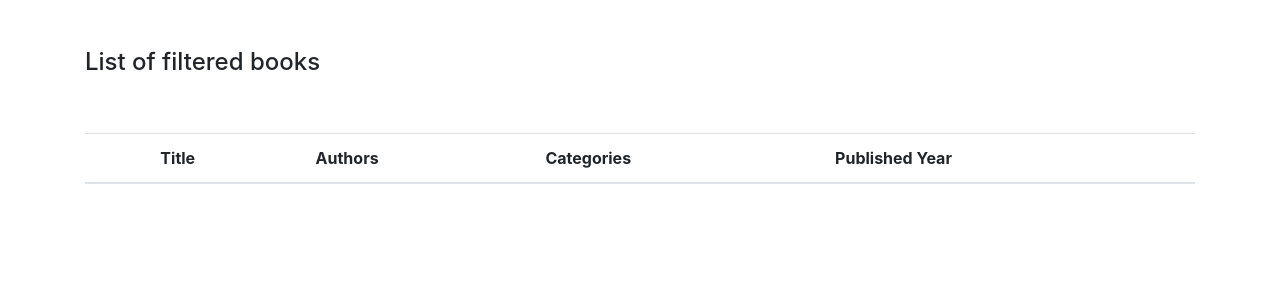
After one commit to onurhunce/bookRotate, a Django app: page /books/success/ in a window 1280 px wide. The commit adds this page. Shown: the top 300 px of the page. Run offline with Django 3.2, Linux system fonts and the light colour scheme; lists and menus that the app fills with data are empty; some libraries are stand-ins or nearby versions.

Commit message:
Add search filters and make them work.

```diff
--- a/BookChain/books/books_api.py
+++ b/BookChain/books/books_api.py
@@ -18,7 +18,7 @@ def get_book(query_value, query_type):
     url = f"{GOOGLE_BOOKS_API_URL}{query}"  # noqa
     response = requests.get(url)
     list_of_items = response.json()["items"]
-    get_book_name_from_dict(list_of_items)
+    return get_book_name_from_dict(list_of_items)
 
 
 def get_correct_query(query_type, query_value):
@@ -31,9 +31,32 @@ def get_correct_query(query_type, query_value):
 
 
 def get_book_name_from_dict(list_of_items):
+    names = []
     for item in list_of_items:
-        print(item.get("volumeInfo"))
-        print("\n\n\n")
+        title = ''
+        authors = ''
+        categories = ''
+        published_date = ''
+        link = ''
+        if item.get("volumeInfo"):
+            title = item["volumeInfo"].get("title")
+            authors_list = item["volumeInfo"].get("authors")
+            if authors_list:
+                authors = ','.join(authors_list)
+            categories_list = item["volumeInfo"].get("categories")
+            if categories_list:
+                categories = ','.join(categories_list)
+            link = item["volumeInfo"].get("previewLink")
+            published_date = item["volumeInfo"].get("publishedDate")
+            book_dict = {
+                'title': title,
+                'authors': authors,
+                'categories': categories,
+                'link': link,
+                'published_date': published_date,
+            }
+            names.append(book_dict)
+    return names
 
 
 def post_image_to_vision_api():
--- a/BookChain/books/forms.py
+++ b/BookChain/books/forms.py
@@ -2,6 +2,6 @@ from django import forms
 
 
 class BookSearchForm(forms.Form):
-    title = forms.CharField(label='title', max_length=100)
-    author = forms.CharField(label='author', max_length=100)
-    isbn = forms.CharField(label='isbn', max_length=100)
+    title = forms.CharField(label='title', max_length=100, required=False)
+    author = forms.CharField(label='author', max_length=100, required=False)
+    isbn = forms.CharField(label='isbn', max_length=100, required=False)
--- /dev/null
+++ b/BookChain/books/templates/books/feedback.html
@@ -0,0 +1,50 @@
+<!DOCTYPE html>
+<html>
+<head>
+		<link rel="stylesheet" href="https://stackpath.bootstrapcdn.com/bootstrap/4.1.3/css/bootstrap.min.css" integrity="sha384-MCw98/SFnGE8fJT3GXwEOngsV7Zt27NXFoaoApmYm81iuXoPkFOJwJ8ERdknLPMO" crossorigin="anonymous">
+		<script src="https://stackpath.bootstrapcdn.com/bootstrap/4.1.3/js/bootstrap.min.js" integrity="sha384-ChfqqxuZUCnJSK3+MXmPNIyE6ZbWh2IMqE241rYiqJxyMiZ6OW/JmZQ5stwEULTy" crossorigin="anonymous"></script>
+		<title>hello</title>
+</head>
+<body>
+
+<div class="container">
+		<div class="row">
+			<div class="col-md-12">
+			<br>
+			<br>
+			<h4>List of filtered books</h4>
+			<br>
+			<br>
+			<div class="table-responsive">
+				<table id="mytable" class="table table-bordred table-striped">
+					<thead>
+						<th></th>
+						<th>Title</th>
+						<th>Authors</th>
+						<th>Categories</th>
+						<th>Published Year</th>
+					</thead>
+					<tbody>
+						{% for book_result in results %}
+							<tr>
+							<td><input type="checkbox" class="checkthis" /></td>
+							<td>{{book_result.title}}</td>
+							<td>{{book_result.authors}}</td>
+							<td>{{book_result.categories}}</td>
+							<td>{{book_result.published_date}}</td>
+							<td>
+								<a type="button" class="btn btn-primary" href="{{book_result.link}}" style="color: white">Visit the book</a>
+							</td>
+							<td>
+								<button class="btn btn-success">Add to my library</button>
+							</td>
+							</tr>
+						{% endfor %}
+					</tbody>
+				</table>
+			</div>
+		</div>
+	</div>
+</div>
+</body>
+</html>
--- a/BookChain/books/urls.py
+++ b/BookChain/books/urls.py
@@ -4,4 +4,6 @@ from . import views
 
 urlpatterns = [
     path('', views.index, name='index'),
+    path('search-book/', views.search_book, name='search_book'),
+    path('success/', views.success, name='success'),
 ]
--- a/BookChain/books/views.py
+++ b/BookChain/books/views.py
@@ -1,8 +1,35 @@
 from django.shortcuts import render
+from .books_api import get_book
+from .forms import BookSearchForm
 
 
 def index(request):
-    context = {
-        'user_name': "Onur Hunce",
-    }
-    return render(request, 'books/index.html', context)
+    return render(request, 'books/index.html', {})
+
+
+def success(request):
+    context = {'user_name': "Onur Hunce"}
+    return render(request, 'books/feedback.html', context)
+
+
+def search_book(request):
+    if request.method == 'POST':
+        form = BookSearchForm(request.POST)
+        if form.is_valid():
+            results = []
+            isbn_value = form.cleaned_data.get('isbn')
+            title_value = form.cleaned_data.get('title')
+            author_value = form.cleaned_data.get('author')
+            if isbn_value:
+                results = get_book(query_value=isbn_value, query_type='isbn')
+            if title_value:
+                results = get_book(query_value=title_value, query_type='title')
+            if author_value:
+                results = get_book(query_value=author_value, query_type='author')
+            return render(
+                request, 'books/feedback.html', {'results': results}
+            )
+    else:
+        form = BookSearchForm()
+
+    return render(request, 'books/search_book.html', {'form': form})
```
Also changed, not shown: BookChain/books/templates/books/index.html (+3 -45 lines), BookChain/books/templates/books/search_book.html (added, +64 -0 lines).
